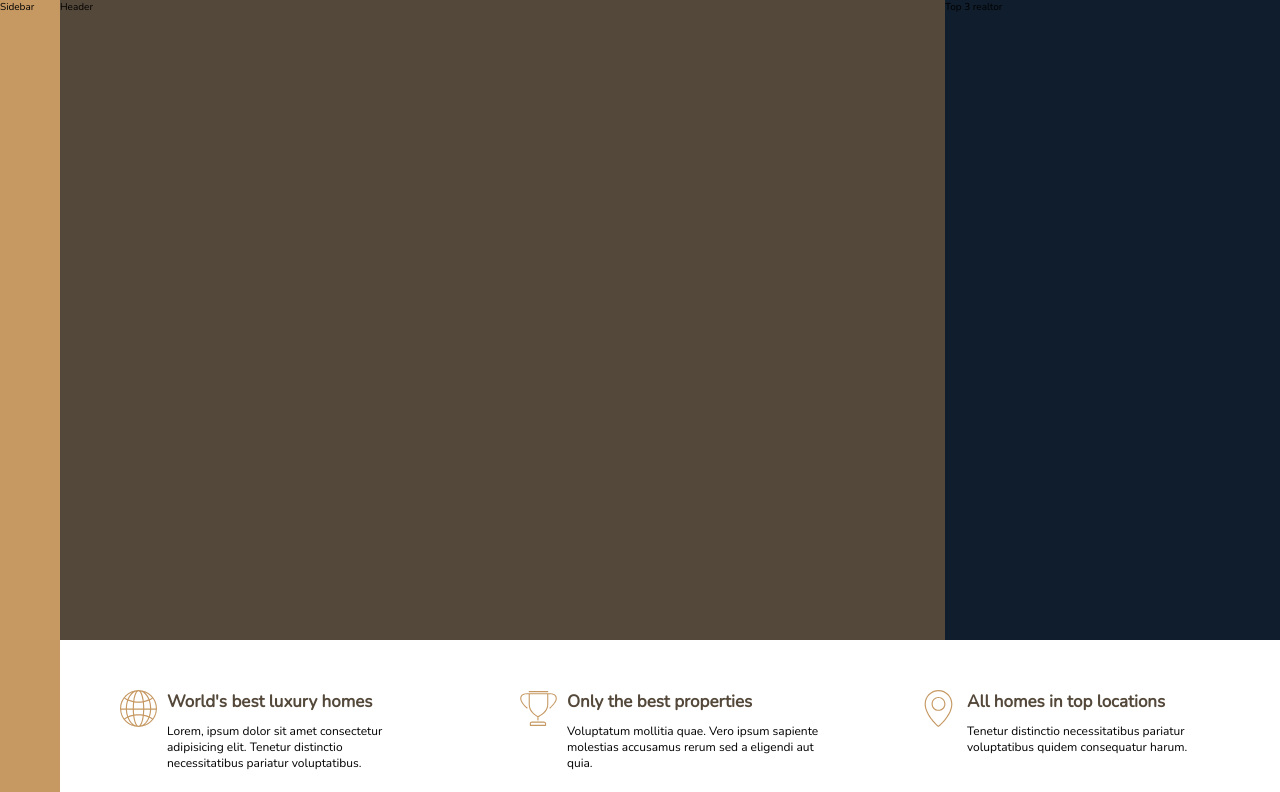
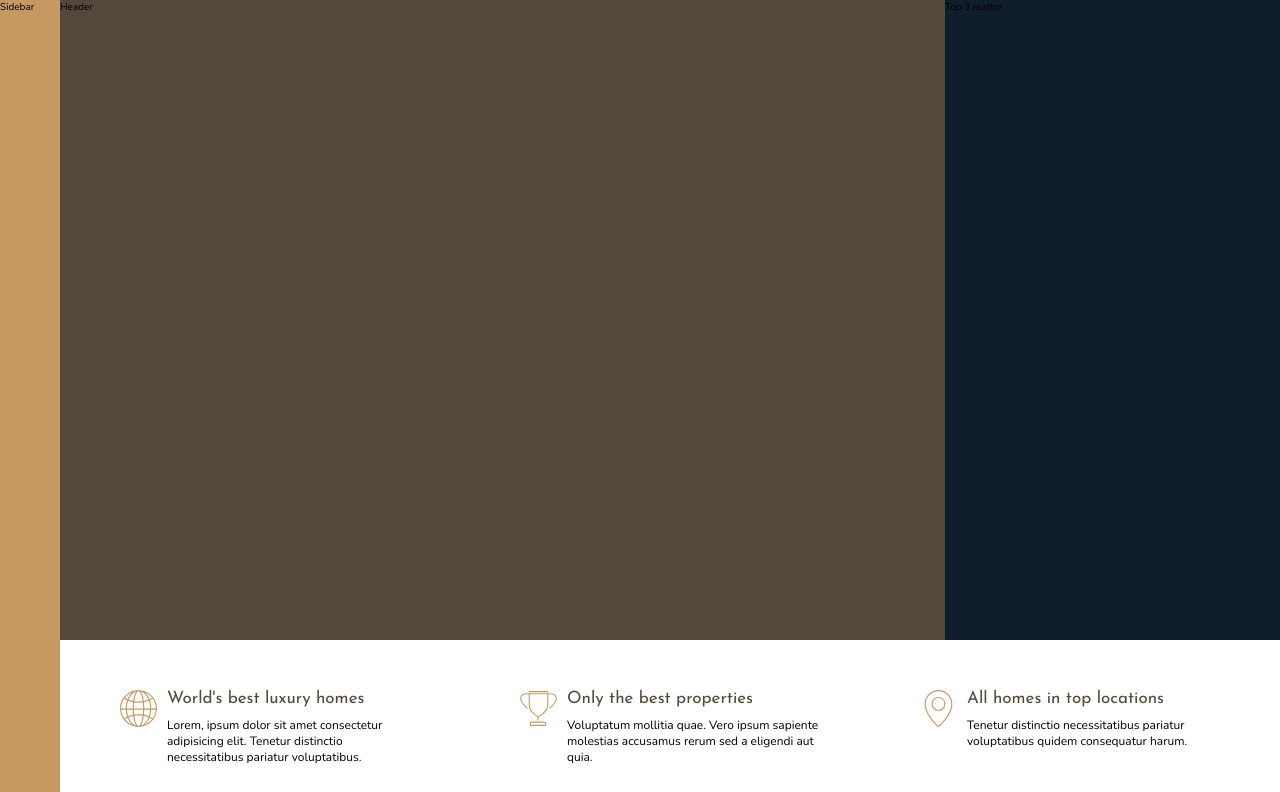
Before and after one commit to mohdasaadeh/nexter, a website: page index.html in a window 1280 px wide. Shown: the top 792 px of the page. Drawn offline with nearby package versions, Linux system fonts and the light colour scheme.

Commit message:
Adding the extends file and fixing the heading

```diff
--- /dev/null
+++ b/sass/abstracts/_extends.scss
@@ -0,0 +1,3 @@
+%heading {
+  font-family: $font-display;
+}
--- a/sass/base/_typography.scss
+++ b/sass/base/_typography.scss
@@ -1,8 +1,7 @@
-%heading {
-  font-family: $font-primary;
-}
+.heading-4 {
+  @extend %heading;
 
-.heading-4 {
+  font-weight: 400;
   font-size: 1.7rem;
 
   &--dark {
--- a/sass/main.scss
+++ b/sass/main.scss
@@ -1,4 +1,5 @@
 @import "./abstracts/variables";
+@import "./abstracts/extends";
 
 @import "./base/base";
 @import "./base/typography";
```
Also changed, not shown: css/main.css, 1 other file.
